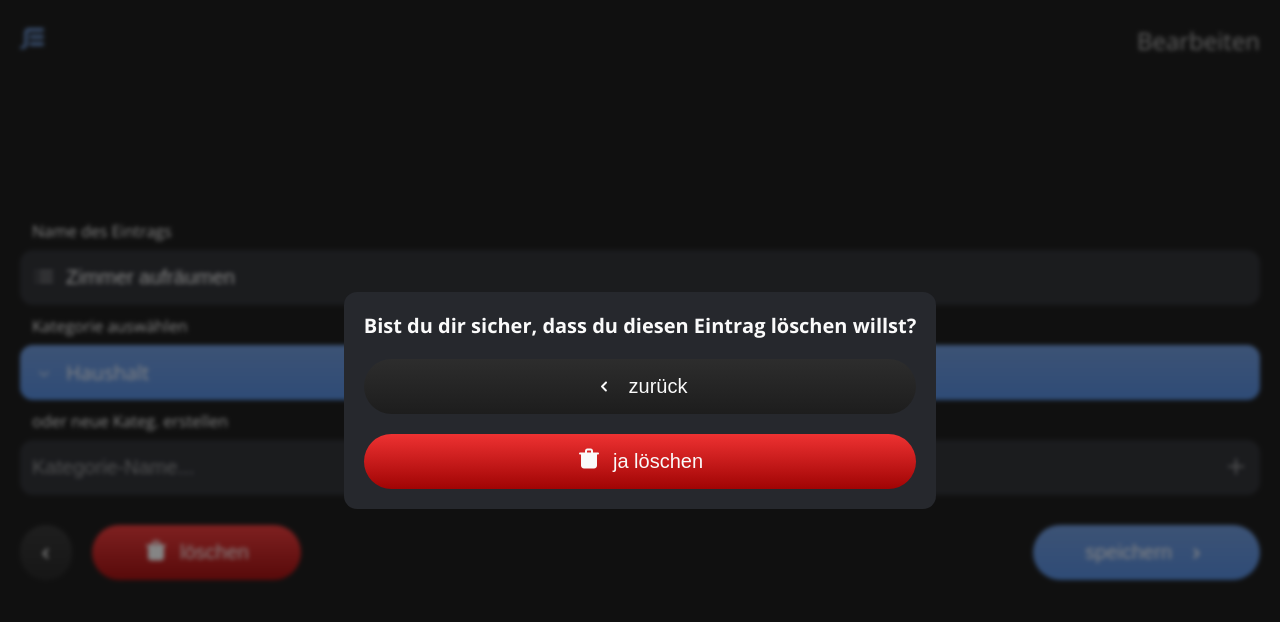
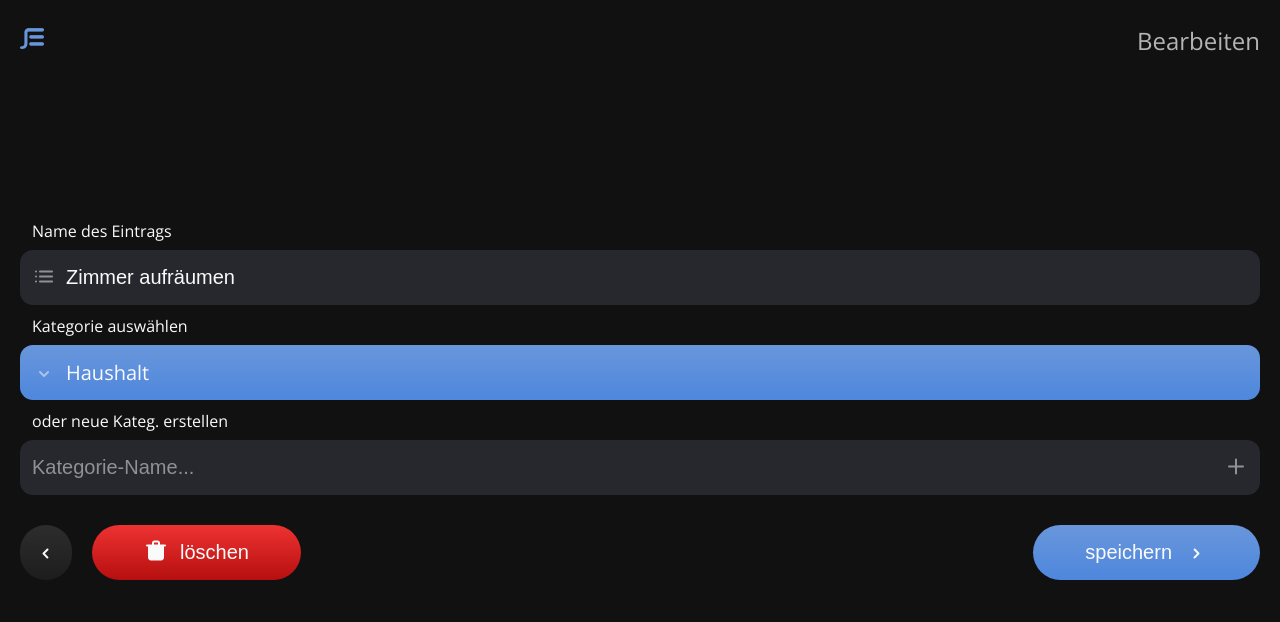
Before and after one commit to philmetscher/capstone-project, a Next.js app: page /edit-entry/431d25ee4eb211edbdc30242ac120002 in a window 1280 px wide. Shown: the top 622 px of the page. Built offline with nearby package versions, Linux system fonts and the light colour scheme.

Commit message:
added delete functionality

```diff
--- a/components/GlobalStyle.js
+++ b/components/GlobalStyle.js
@@ -16,7 +16,7 @@ const GlobalStyle = createGlobalStyle`
   --overlap-bg: linear-gradient(180deg, rgba(17, 17, 17, 0) 0%, #111111 100%);
 
   --error: #EE3232;
-  --error-gradient: linear-gradient(180deg, #EE3232 0%, #A00404 100%);
+  --error-gradient: linear-gradient(180deg, #EE3232 0%, #b60f0f 100%);
 }
 
 /* open-sans-300 - latin */
--- a/components/ModalDeleteBox.js
+++ b/components/ModalDeleteBox.js
@@ -8,27 +8,33 @@ import { PTagBold } from "./HtmlComponents";
 
 export default function ModalDeleteBox({
   infoText,
-  deleteButtonOnClick,
-  modalOpenState = true,
+  onClickDelete,
+  deleteModalBoxOpen,
+  setDeleteModalBoxOpen,
 }) {
-  const [modalOpen, setModalOpen] = useState(modalOpenState);
-
   return (
+    <>
+      {deleteModalBoxOpen && (
         <Modal>
           <ModalInner>
             <PTagBold>{infoText}</PTagBold>
             <ModalButtonGroup>
-          <ButtonSmall color="secondary">
+              <ButtonSmall
+                color="secondary"
+                onClick={() => setDeleteModalBoxOpen(false)}
+              >
                 <IconChevronLeft />
                 zurück
               </ButtonSmall>
-          <ButtonSmall color="error">
+              <ButtonSmall color="error" onClick={() => onClickDelete()}>
                 <IconDelete />
                 ja löschen
               </ButtonSmall>
             </ModalButtonGroup>
           </ModalInner>
         </Modal>
+      )}
+    </>
   );
 }
 
--- a/pages/edit-entry/[id].js
+++ b/pages/edit-entry/[id].js
@@ -35,6 +35,7 @@ export default function EditEntry() {
 
   const addCategory = useCategoriesStore((state) => state.addCategory);
   const editListItem = useListItemsStore((state) => state.editListItem);
+  const deleteListItem = useListItemsStore((state) => state.deleteListItem);
 
   //######################
   //GET CURRENT LIST ITEM
@@ -65,6 +66,8 @@ export default function EditEntry() {
   //variable to check if the "list item name" exists in the already existing "list item names"
   const [listItemExistsInListItems, setListItemExistsInListItems] =
     useState(false);
+  //variable to check if Modal Box for deletion is open
+  const [deleteModalBoxOpen, setDeleteModalBoxOpen] = useState(false);
 
   //######################
   //HANDLING FUNCTIONS
@@ -135,6 +138,11 @@ export default function EditEntry() {
         setCategoriesSelectionAvailable(true);
       }
     }
+  }
+
+  function handleDelete() {
+    deleteListItem(listItem.id);
+    router.push("/");
   }
 
   function handleSubmit(event) {
@@ -249,7 +257,12 @@ export default function EditEntry() {
             >
               <IconChevronLeft />
             </ButtonIcon>
-            <ButtonSmall color="error">
+            <ButtonSmall
+              color="error"
+              onClick={() => {
+                setDeleteModalBoxOpen((oldState) => !oldState);
+              }}
+            >
               <IconDelete />
               löschen
             </ButtonSmall>
@@ -266,7 +279,12 @@ export default function EditEntry() {
           </EditButtonGroup>
         </StyledForm>
       </FormMain>
-      <ModalDeleteBox infoText="Bist du dir sicher, dass du diesen Eintrag löschen willst?" />
+      <ModalDeleteBox
+        infoText="Bist du dir sicher, dass du diesen Eintrag löschen willst?"
+        onClickDelete={() => handleDelete()}
+        deleteModalBoxOpen={deleteModalBoxOpen}
+        setDeleteModalBoxOpen={setDeleteModalBoxOpen}
+      />
     </>
   );
 }
```
Lines whose indentation alone changed are shown as unchanged.
